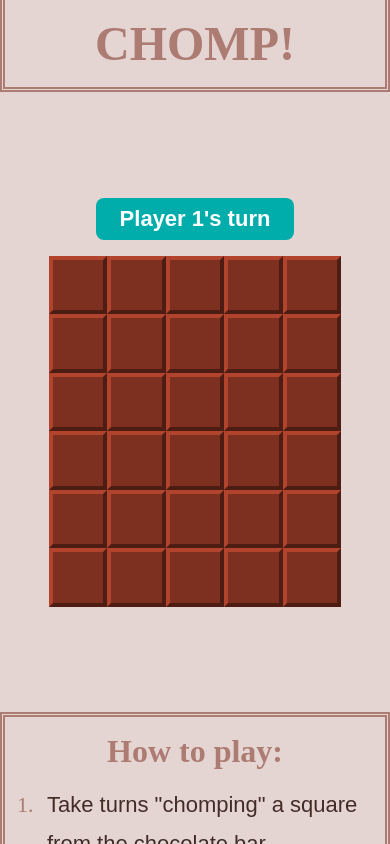
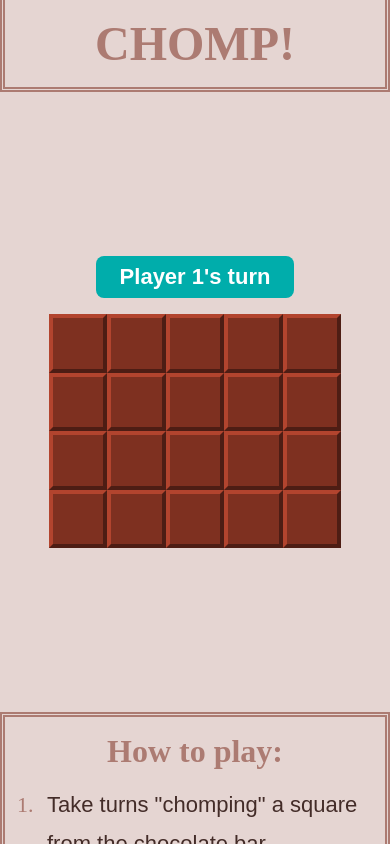
Before and after one commit to nikhilNathwani/Chomp, a React (Create React App) app in the folder src/: page / in a window 390 px wide. Shown: the top 844 px of the page. Built offline with nearby package versions, Linux system fonts and the light colour scheme; the HTML template or start-up script is replaced by a standard one.

Commit message:
Attempting to fix pre-selection bug on mobile 3

```diff
--- a/src/components/Game.js
+++ b/src/components/Game.js
@@ -4,7 +4,7 @@ import { squareState } from "../constants";
 import NextTurnIndicator from "./NextTurnIndicator";
 import ChocolateBar from "./ChocolateBar";
 
-let numRows = 6;
+let numRows = 4;
 let numColumns = 5;
 
 export default function Game() {
@@ -21,15 +21,6 @@ export default function Game() {
 		);
 		setChompedSquares(nextSquares);
 		setPlayerOneIsNext(true);
-
-		document.getElementById("header").click();
-		document.getElementById("header").dispatchEvent(
-			new TouchEvent("touchstart", {
-				bubbles: true,
-				cancelable: true,
-				view: window,
-			})
-		);
 	}
 
 	function newGame() {
@@ -44,15 +35,6 @@ export default function Game() {
 		);
 		setChompedSquares(nextSquares);
 		setPlayerOneIsNext(true);
-
-		document.getElementById("header").click();
-		document.getElementById("header").dispatchEvent(
-			new TouchEvent("touchstart", {
-				bubbles: true,
-				cancelable: true,
-				view: window,
-			})
-		);
 	}
 
 	function handleChomp(row, col) {
```
